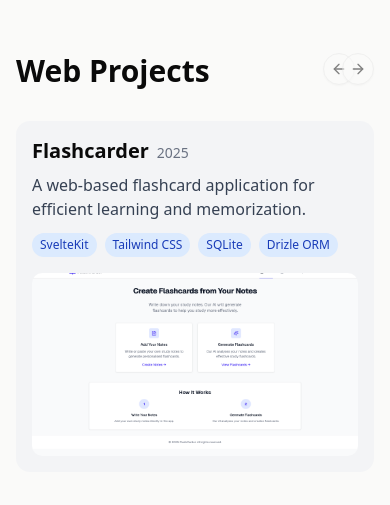
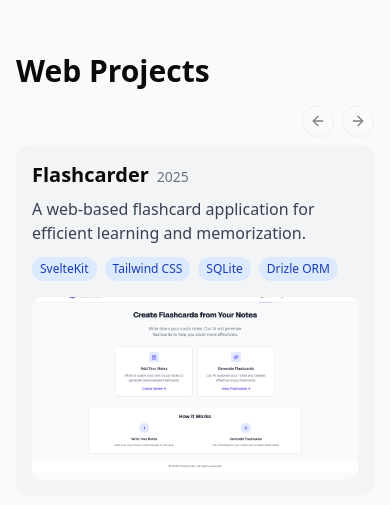
Before and after one commit to r4yfon/r4yfon.github.io, a Gatsby site: page / in a window 390 px wide. Shown: the part 47-552 px from the top of the page. Built offline with nearby package versions, Linux system fonts and the light colour scheme; Gatsby itself is replaced by a stand-in of ours.

Commit message:
carousel buttons alignment in mobile view

```diff
--- a/src/components/web-projects.tsx
+++ b/src/components/web-projects.tsx
@@ -76,13 +76,17 @@
     <section
       id="projects"
       className="my-12 container px-4 sm:px-6 lg:px-8 mx-auto">
-      <h2 className="text-3xl font-bold mb-8">Web Projects</h2>
+      <h2 className="text-3xl font-bold mb-4">Web Projects</h2>
       <div className="flex gap-10">
         {/* Carousel */}
         <Carousel
           orientation={orientation}
           opts={options}
           className="!w-full md:!w-2/5">
+          <div className="flex relative md:hidden mb-2 justify-end gap-x-2">
+            <CarouselPrevious className="static translate-0" />
+            <CarouselNext className="static translate-0" />
+          </div>
           <CarouselContent className="">
             {webProjects.map((item: project) => (
               <CarouselItem
@@ -138,8 +142,6 @@
               </CarouselItem>
             ))}
           </CarouselContent>
-          <CarouselPrevious className="absolute left-12/14 -top-13 -translate-y-1/2  md:hidden" />
-          <CarouselNext className="absolute right-0 -top-13 -translate-y-1/2  md:hidden" />
         </Carousel>
 
         {/* Screenshot Preview (hidden on mobile, shown md+) */}
```
